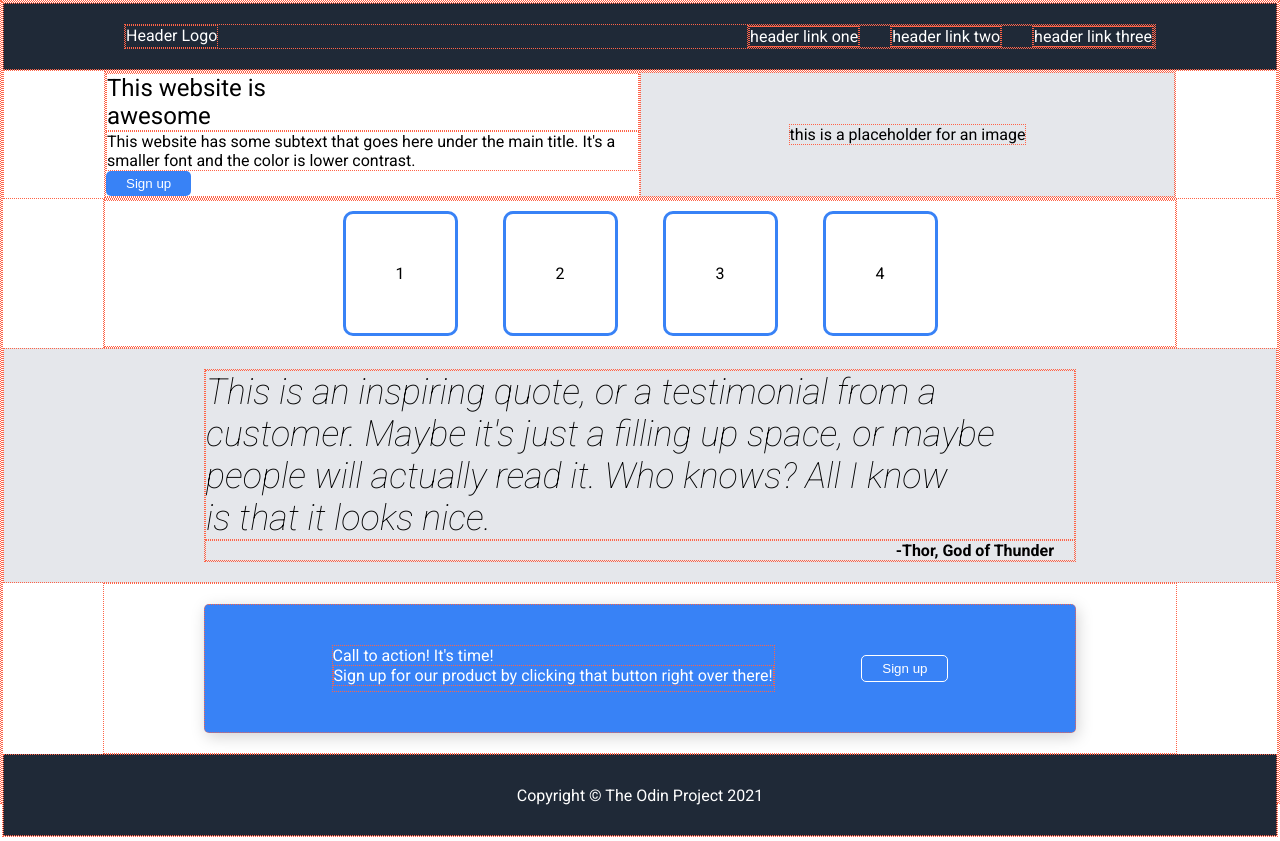
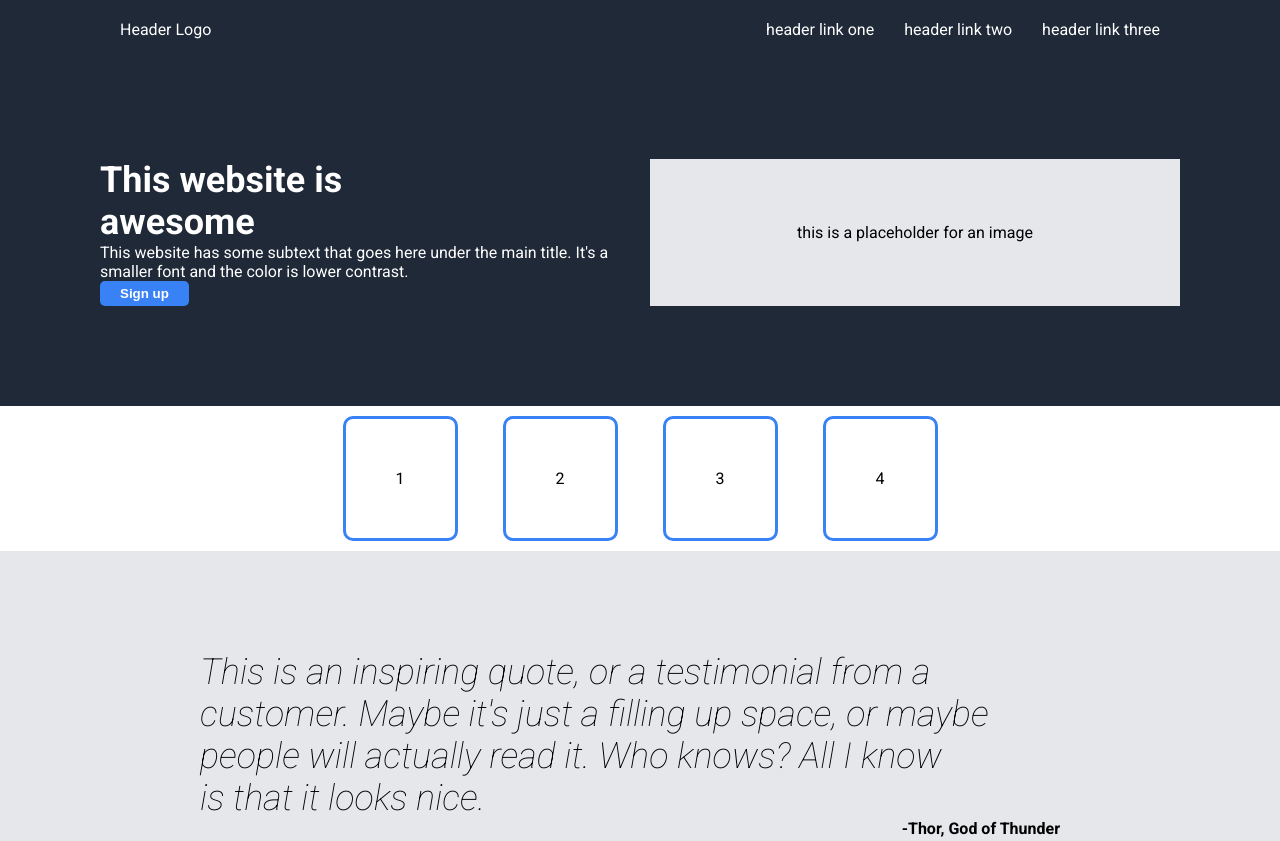
Before and after one commit to jsoun/odin-landing-page, a plain HTML site: page index.html in a window 1280 px wide. Shown: the top 841 px of the page. Drawn offline with Linux system fonts and the light colour scheme.

Commit message:
Fixed style of 2nd container

```diff
--- a/styles.css
+++ b/styles.css
@@ -1,8 +1,8 @@
 @import url("https://fonts.googleapis.com/css2?family=Roboto:ital,wght@0,100;0,400;0,700;1,100&display=swap");
 
-* {
+/* * {
   border: 1px dotted tomato;
-}
+} */
 
 body {
   font-family: "Roboto", sans-serif;
@@ -19,7 +19,6 @@ button {
   cursor: pointer;
 }
 
-.container2-parent,
 .container3-parent,
 .container5-parent {
   margin: 0 100px;
@@ -44,13 +43,19 @@ button {
 }
 
 /* CONTAINER #2 CONTENTS */
+.container2-background {
+  background-color: #1f2937;
+}
+
 .container2-parent {
   display: flex;
-  justify-content: center;
+  padding: 100px 100px;
+  gap: 20px;
 }
 
 .container2-child {
   width: 50%;
+  color: #fff;
 }
 
 .container2-child2 {
@@ -65,7 +70,8 @@ button {
 }
 
 .awesome {
-  font-size: 24px;
+  font-size: 36px;
+  font-weight: 600;
 }
 
 .container2-child button {
@@ -74,6 +80,7 @@ button {
   border: none;
   color: #fff;
   padding: 5px 20px 5px 20px;
+  font-weight: bold;
 }
 
 .image {
@@ -98,12 +105,13 @@ button {
 /* CONTAINER #4 CONTENTS */
 .container4-parent {
   background-color: #e5e7eb;
+  padding: 100px 0;
 }
 
 .container4-child {
   /* display: flex; */
   /* flex-direction: column; */
-  margin: 20px 200px 20px 200px;
+  margin: 0 200px;
 }
 
 .quote {
```
